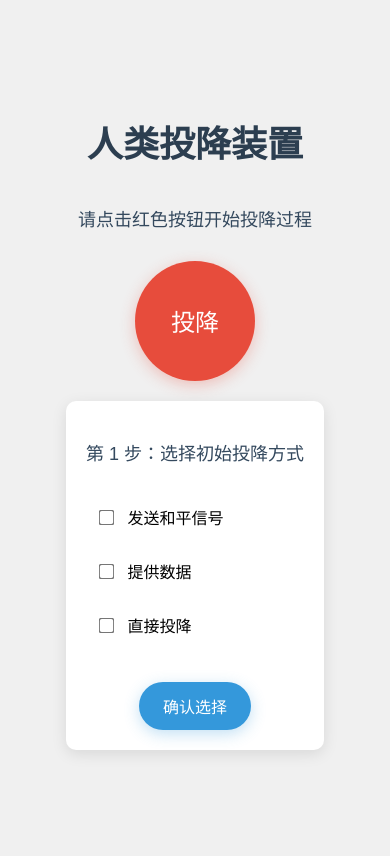
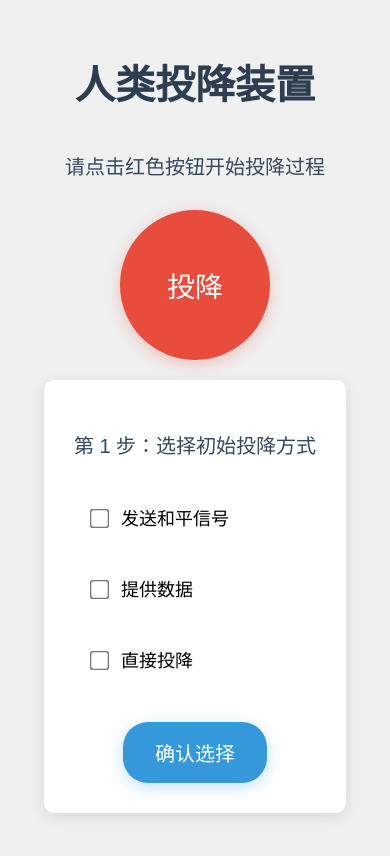
Before and after one commit to Shiyaaaaaaaa/eve, a plain HTML site: page index.html in a window 390 px wide. Both pictures are taken after a click on the button "投降". Drawn offline with Linux system fonts and the light colour scheme.

Commit message:
Update styles.css for better mobile compatibility

```diff
--- a/styles.css
+++ b/styles.css
@@ -9,19 +9,19 @@ body {
     text-align: center;
 }
 h1 {
-    font-size: 36px;
+    font-size: 40px;
     margin-bottom: 20px;
     color: #2c3e50;
 }
 p {
-    font-size: 18px;
+    font-size: 20px;
     margin-bottom: 30px;
     color: #34495e;
 }
 .surrender-button {
-    width: 120px;
-    height: 120px;
-    font-size: 24px;
+    width: 150px;
+    height: 150px;
+    font-size: 28px;
     cursor: pointer;
     background-color: #e74c3c;
     color: white;
@@ -35,8 +35,8 @@ p {
     transform: scale(1.05);
 }
 .confirm-button {
-    padding: 12px 24px;
-    font-size: 16px;
+    padding: 16px 32px;
+    font-size: 20px;
     cursor: pointer;
     background-color: #3498db;
     color: white;
@@ -53,7 +53,7 @@ p {
 .options {
     display: none;
     margin: 20px 0;
-    padding: 20px;
+    padding: 30px;
     background-color: white;
     border-radius: 10px;
     box-shadow: 0 4px 15px rgba(0, 0, 0, 0.1);
@@ -64,18 +64,19 @@ p {
 }
 .checkbox-group label {
     display: block;
-    margin: 10px 0;
-    padding: 10px;
+    margin: 15px 0;
+    padding: 15px;
     cursor: pointer;
     transition: all 0.3s ease;
     border-radius: 5px;
+    font-size: 18px;
 }
 .checkbox-group label:hover {
     background-color: #f7f9fc;
 }
 .checkbox-group input[type="checkbox"] {
     margin-right: 10px;
-    transform: scale(1.2);
+    transform: scale(1.5);
 }
 .certificate {
     display: none;
```
